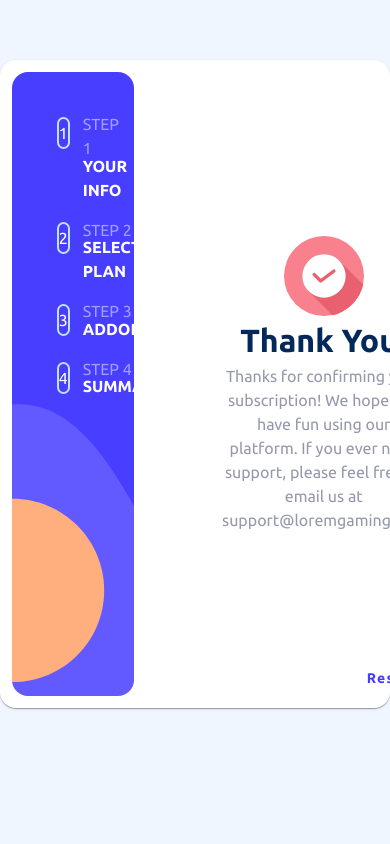
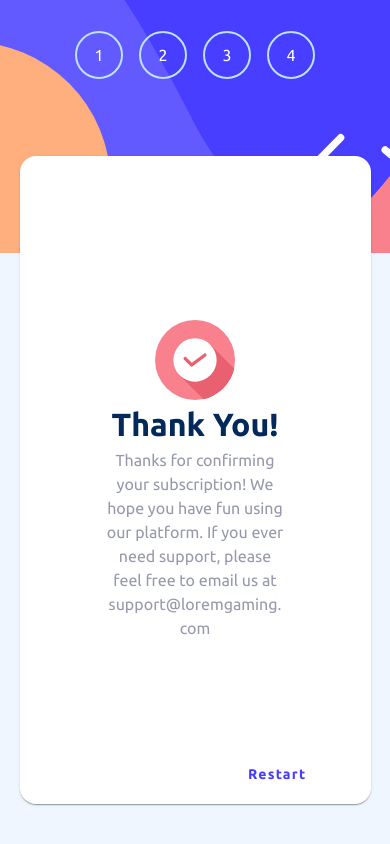
Before and after one commit to Makita7/stepForm, a Vue app: page /thank-you in a window 390 px wide. Shown: the top 844 px of the page. Built offline with nearby package versions, Linux system fonts and the light colour scheme.

Commit message:
tablet responsive css

```diff
--- a/src/App.vue
+++ b/src/App.vue
@@ -3,6 +3,7 @@ import { RouterView } from 'vue-router';
 import navbarItems from './components/navbarItems.vue';
 import { ref } from 'vue'
 import { useRoute } from 'vue-router';
+import { useDisplay } from 'vuetify';
 
 const route = useRoute();
 
@@ -13,14 +14,30 @@ const links = ref([
   { num: 4, title: 'summary', path: '/summary' },
 ]);
 
+const { width } = useDisplay();
 
 </script>
 
 <template>
   <div class="d-flex justify-center mt-15">
-    <v-card width="70rem" min-height="30rem" class="roundm pa-3">
+  <div class="cardNavCell">
+    <div class="d-flex justify-center">
+      <navbarItems
+        v-for="l in links"
+        :cell="true"
+        :key="l.num"
+        :num="l.num"
+        :title="l.title"
+        :path="l.path"
+        :current="route.path"
+        style="margin-top: 6%;"
+      />
+    </div>
+  </div>
+  <!-- {{ width }} -->
+    <v-card :width="width >= 1180 ? '70rem' : '90%'" min-height="30rem" class="roundm pa-3" :class="width <= 1180 ? 'marT' : ''">
       <div class="d-flex">
-        <v-col cols="4" class="roundm cardNav pa-10" >
+        <v-col cols="4" class="roundm cardNav pa-10" v-if="width >= 1180">
           <navbarItems
             v-for="l in links"
             :key="l.num"
@@ -30,7 +47,7 @@ const links = ref([
             :current="route.path"
           />
         </v-col>
-        <v-col class="ma-6 pl-12 relative min-35">
+        <v-col class="ma-6 pl-md-12 relative min-35">
           <RouterView/>
         </v-col>
       </div>
@@ -60,9 +77,23 @@ const links = ref([
     background-size: cover;
   }
 
+  .cardNavCell{
+    min-height: 30%;
+    width:100% !important;
+    background-image: url('./assets/bg-sidebar-mobile.svg');
+    background-size: cover;
+    position: absolute;
+    top: 0;
+  }
+
   .min-35{
     min-height: 36rem;
   }
+
+  .marT{
+    margin-top: 6rem !important;
+  }
+
 </style>
 
 <style lang="scss">
--- a/src/components/navbarItems.vue
+++ b/src/components/navbarItems.vue
@@ -1,26 +1,30 @@
 
 <script setup lang="ts">
 import { defineProps } from 'vue'
-import { RouterLink } from 'vue-router';
 
 defineProps({
     num: Number,
     title: String,
     path: String,
     current: String,
+    cell: Boolean,
 })
 
 </script>
 
 
 <template>
-    <div class="d-flex mb-4" :class="current === path ? 'active' : ''">
+    <div v-if="!cell" class="d-flex mb-4" :class="current === path ? 'active' : ''">
         <div class="circle">{{num}}</div>
         <div class="detail ml-2">
             <p class="step">step {{ num }}</p>
             <p class="title">{{title}}</p>
         </div>
     </div>
+    <div v-else :class="current === path ? 'active' : ''">
+        <div class="circleCell">{{num}}</div>
+    </div>
+
 </template>
 
 
@@ -35,6 +39,18 @@ defineProps({
     display: flex;
     justify-content: space-around;
     margin: 0.3rem;
+    background-color: rgba(255, 255, 255, 0);
+    color: white;
+}
+.circleCell{
+    border: 2px var(--light-blue) solid;
+    border-radius: 5rem;
+    height: 3rem;
+    width: 3rem;
+    align-items: center;
+    display: flex;
+    justify-content: space-around;
+    margin: 0.5rem;
     background-color: rgba(255, 255, 255, 0);
     color: white;
 }
@@ -54,6 +70,10 @@ defineProps({
         color: black;
         background-color: var(--light-blue);
     }
+    .circleCell{
+        color: black;
+        background-color: var(--light-blue);
+    }
 }
 a{
     text-decoration: none;
--- a/src/pages/personaInfoPage.vue
+++ b/src/pages/personaInfoPage.vue
@@ -14,8 +14,6 @@
         return pattern.test(value) || `Invalid email, please try again...`;
     }
     const isNumber = (value:number) =>{
-        // const pattern = /^(\+\d{1,2}\s)?\(?\d{3}\)?[\s.-]\d{3}[\s.-]\d{4}$/;
-        // return pattern.test(String(value)) || 'Invalid phone number, please try again...';
         return String(value).length === 10 || 'Invalid phone number, please try again...';
     }
 
--- a/src/pages/thankYouPage.vue
+++ b/src/pages/thankYouPage.vue
@@ -1,7 +1,8 @@
 
 <script setup lang="ts">
     import { usePurchaseStore } from '@/stores/purchaseStore';
-import { onMounted, ref } from 'vue';
+    import { onMounted, ref } from 'vue';
+    import { useDisplay } from 'vuetify';
 
     const store = usePurchaseStore();
     let zoomIn: boolean = ref(false)
@@ -11,6 +12,8 @@ import { onMounted, ref } from 'vue';
         setTimeout(() => zoomIn.value = true, 1000)
         setTimeout(() => animateIn.value = true, 1100);
     })
+
+    const { width } = useDisplay();
 
 </script>
 
@@ -22,7 +25,7 @@ import { onMounted, ref } from 'vue';
         <Transition name="fadeIn">
             <div v-if="animateIn">
                 <p class="title">Thank You!</p>
-                <p class="detail">Thanks for confirming your subscription! We hope you have fun using our platform. If you ever need support, please feel free to email us at support@loremgaming.com</p>
+                <p class="detail" :class="width <= 1180 ? 'tablet mx-auto' : ''">Thanks for confirming your subscription! We hope you have fun using our platform. If you ever need support, please feel free to email us at support@loremgaming.com</p>
             </div>
         </Transition>
     </div>
@@ -47,6 +50,9 @@ import { onMounted, ref } from 'vue';
             font-weight: bold;
             font-size: 2rem;
         }
+        .tablet{
+            width: 80% !important;
+        }
     }
 
     .fadeIn-enter-active, .fadeIn-leave-active {
```
